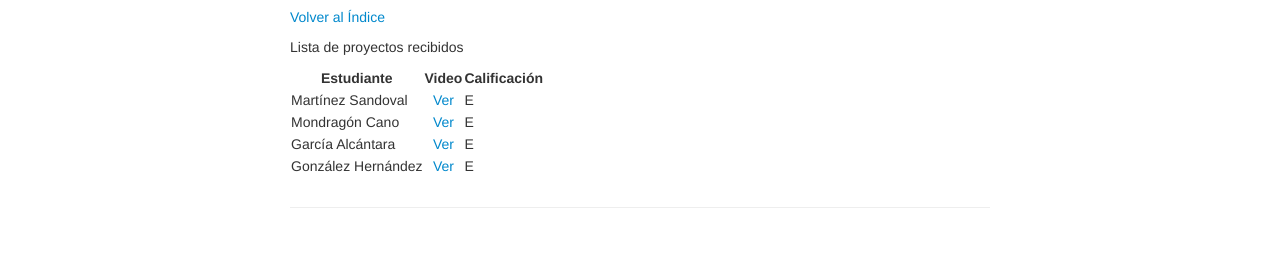
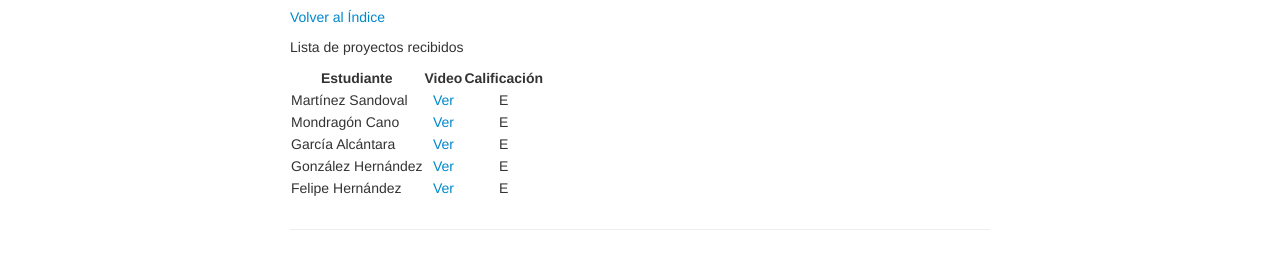
Before and after one commit to enriGarcia/enriGarcia.github.io, a Jekyll site: the page built from pages/teaching/ctrlDig.md, in a window 1280 px wide. Shown: the part 1482-1740 px from the top of the page. Built offline with Jekyll 4.4.1, drawn with Linux system fonts in a browser that asks for light colours.

Commit message:
webpage update

```diff
--- a/pages/teaching/ctrlDig.md
+++ b/pages/teaching/ctrlDig.md
@@ -61,13 +61,13 @@
 
 Lista de proyectos recibidos
 
-|Estudiante                   |Video           |Calificación      |
-|-----------------------------|:--------------:|------------------|
+|Estudiante                   |Video           |Calificación        |
+|-----------------------------|:--------------:|:------------------:|
 |Martínez Sandoval            |[Ver           ](https://drive.google.com/file/d/1M1MSTY97KboOjA70jcHdOj8dA9tlInoU/view?usp=sharing)| E |
 |Mondragón Cano               |[Ver           ](https://drive.google.com/file/d/1aCqy2yZjsAdS21azEOBY6TNONrGz2-eH/view?usp=sharing)| E |
 |García Alcántara             |[Ver           ](https://drive.google.com/file/d/1GGhGnB-AupLUsYf970cXYMYIvK5GZ_IZ/view?usp=sharing)| E |
 |González Hernández           |[Ver           ](https://drive.google.com/file/d/1fcDqOos125kE_9459nUbn8qtTgVtXDfI/view?usp=sharing)| E |
-
+|Felipe Hernández             |[Ver           ](https://drive.google.com/file/d/1g1PvKj6n4SA4Sl0XIGD5UKc_wsPjfiPt/view?usp=sharing)| E |
 
 
 <!-- Note: this is how to write a comment in HTML. Everything in here won't show up on your webpage.-->
```
